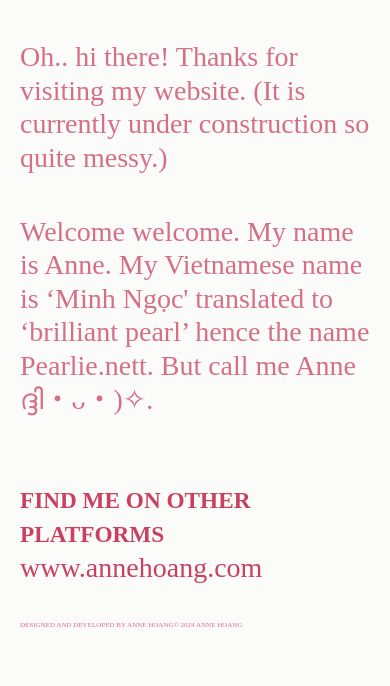
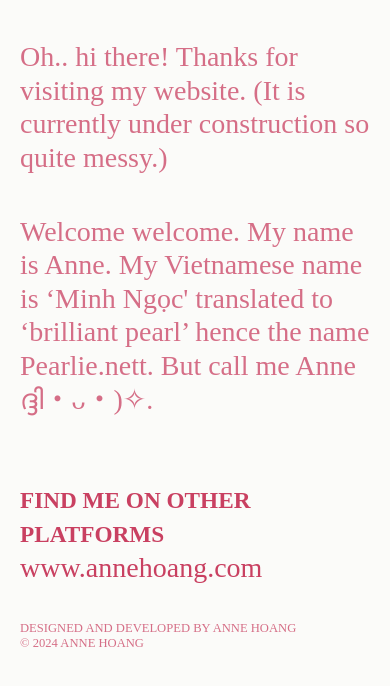
Before and after one commit to pearliedotnet/pearliedotnet.github.io, a plain HTML site: page index.html in a window 390 px wide. Shown: the part 142-828 px from the top of the page. Drawn offline with Linux system fonts and the light colour scheme; a script that the page names is missing.

Commit message:
Update styles.css

```diff
--- a/styles.css
+++ b/styles.css
@@ -107,7 +107,7 @@ h5 {
     display: flex;
     flex-direction: row;
     flex-wrap: wrap;
-    font-size: 0.25em;
+    font-size: 0.45em;
     text-transform: uppercase;
   }
 }
```
